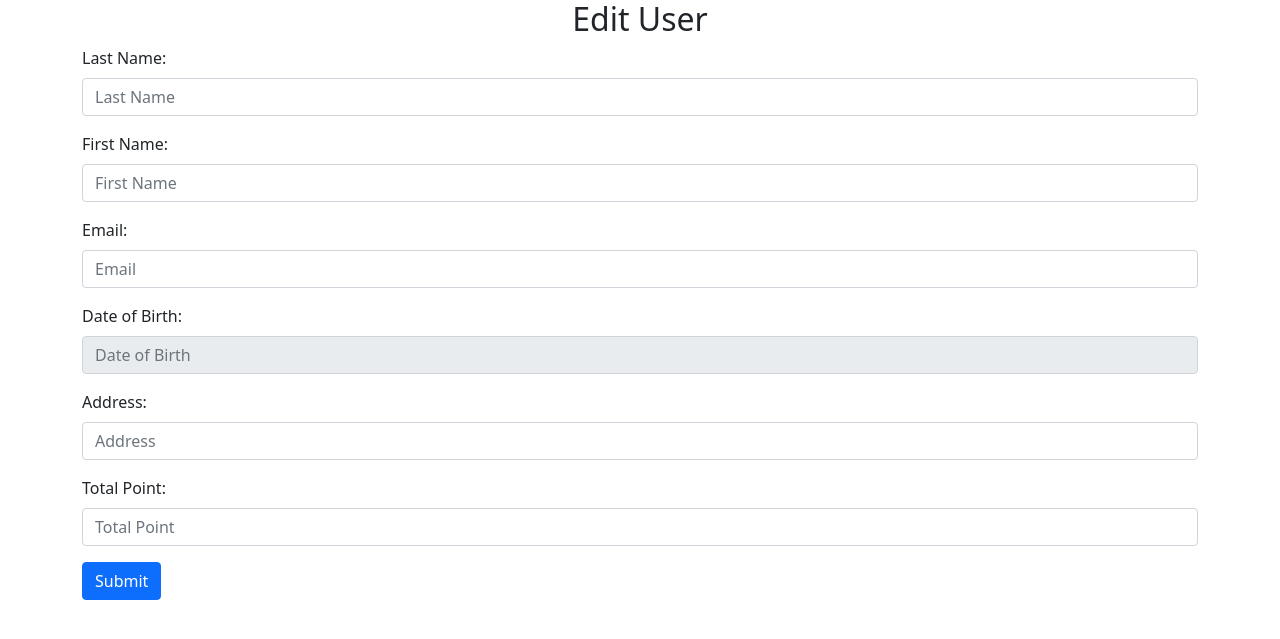
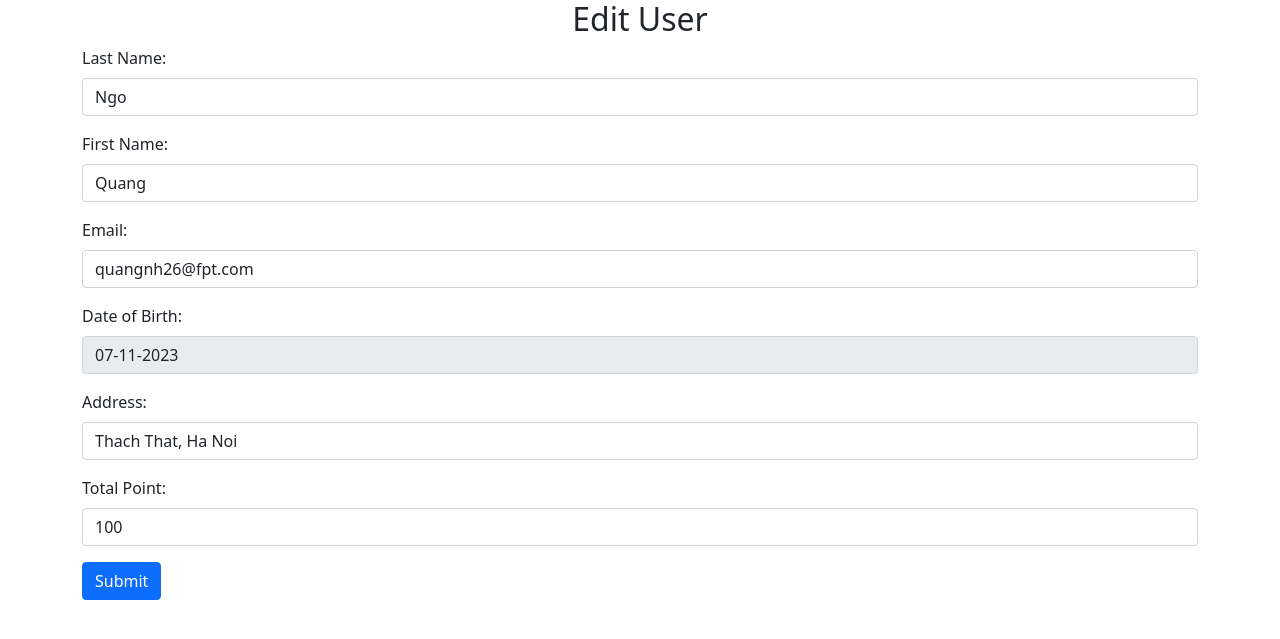
Before and after one commit to quangnh2051TYHY/python_student, a Flask app: page /update-page/1 in a window 1280 px wide. Shown: the top 639 px of the page. Run offline with Flask 3, Linux system fonts and the light colour scheme; data comes from the database, SQL or seed files in the repository; both versions use the stored data as it was after the commit.

Commit message:
Update edit.html và init_app first time only !

```diff
--- a/Application.py
+++ b/Application.py
@@ -3,15 +3,18 @@ from service import StudentService as studentService
 from enhance import htmlContentGetService as htmlGetService
 import json
 
+app = Flask(__name__)
+
 
 def init_app():
-    print("""Initialize the core application.""")
-    app = Flask(__name__)
+    print("Initialize the core application.")
     studentService.initDataBaseWhenStartApp()
     return app
 
 
-app = init_app()
+if __name__ == '__main__':
+    init_app()
+    app.run(debug=True)
 
 
 @app.route('/student/add', methods=['POST'])
--- a/service/StudentService.py
+++ b/service/StudentService.py
@@ -14,7 +14,7 @@ def initDataBaseWhenStartApp():
     # Sample
     cur = connection.cursor()
     cur.execute("INSERT INTO students (lastName, firstName, email, dob, address, totalPoint) VALUES (?, ?, ?, ?, ?, ?)",
-                ('Ngo', 'Hong Quang', 'quangnh26@fpt.com', '2023-11-07 17:30:22', 'Thach That, Ha Noi', "100")
+                ('Ngo', 'Quang', 'quangnh26@fpt.com', '07-11-2023', 'Thach That, Ha Noi', "100")
                 )
     connection.commit()
     connection.close()
--- a/templates/edit.html
+++ b/templates/edit.html
@@ -13,27 +13,27 @@
         <form method="post" action="/update">
             <div class="mb-3">
                 <label for="inputLastName" class="form-label">Last Name:</label>
-                <input name="inputLastName" value="" type="text" class="form-control" placeholder="Last Name" required>
+                <input name="inputLastName" value="{{ student['lastName'] }}" type="text" class="form-control" placeholder="Last Name" required>
             </div>
             <div class="mb-3">
                 <label for="inputFirstName" class="form-label">First Name:</label>
-                <input name="inputFirstName" value="" type="text" class="form-control" placeholder="First Name" required>
+                <input name="inputFirstName" value="{{ student['firstName'] }}" type="text" class="form-control" placeholder="First Name" required>
             </div>
             <div class="mb-3">
                 <label for="inputEmail" class="form-label">Email:</label>
-                <input name="inputEmail" value="" type="text" class="form-control" placeholder="Email" required>
+                <input name="inputEmail" value="{{ student['email'] }}" type="text" class="form-control" placeholder="Email" required>
             </div>
             <div class="mb-3">
                 <label for="inputDob" class="form-label">Date of Birth:</label>
-                <input name="inputDob" type="text" class="form-control" placeholder="Date of Birth" data-toggle="flatpickr" required>
+                <input name="inputDob" value="{{ student['dob'] }}" type="text" class="form-control" placeholder="Date of Birth" data-toggle="flatpickr" required>
             </div>
             <div class="mb-3">
                 <label for="inputAddress" class="form-label">Address:</label>
-                <input name="inputAddress" value="" type="text" class="form-control" placeholder="Address" required>
+                <input name="inputAddress" value="{{ student['address'] }}" type="text" class="form-control" placeholder="Address" required>
             </div>
             <div class="mb-3">
                 <label for="inputPoint" class="form-label">Total Point:</label>
-                <input name="inputPoint" value="" type="text" class="form-control" placeholder="Total Point" required>
+                <input name="inputPoint" value="{{ student['totalPoint'] }}" type="text" class="form-control" placeholder="Total Point" required>
             </div>
             <div class="mb-3">
                 <input type="submit" value="Submit" class="btn btn-primary">
@@ -46,7 +46,7 @@
     <script>
         document.addEventListener('DOMContentLoaded', function () {
             flatpickr('[name="inputDob"]', {
-                dateFormat: 'Y-m-d',
+                dateFormat: 'd-m-Y',
                 enableTime: false,
             });
         });
```
Also changed, not shown: templates/index.html (+27 -6 lines), database.db.
